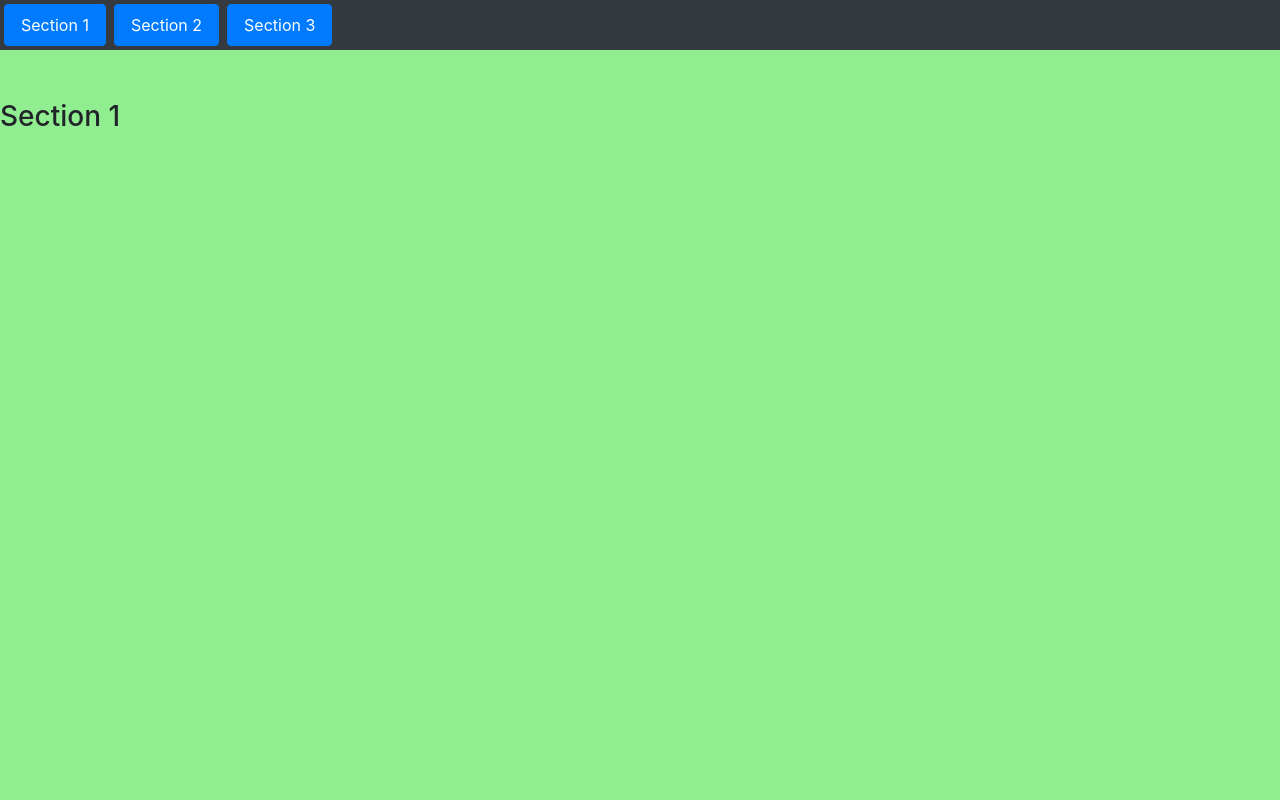
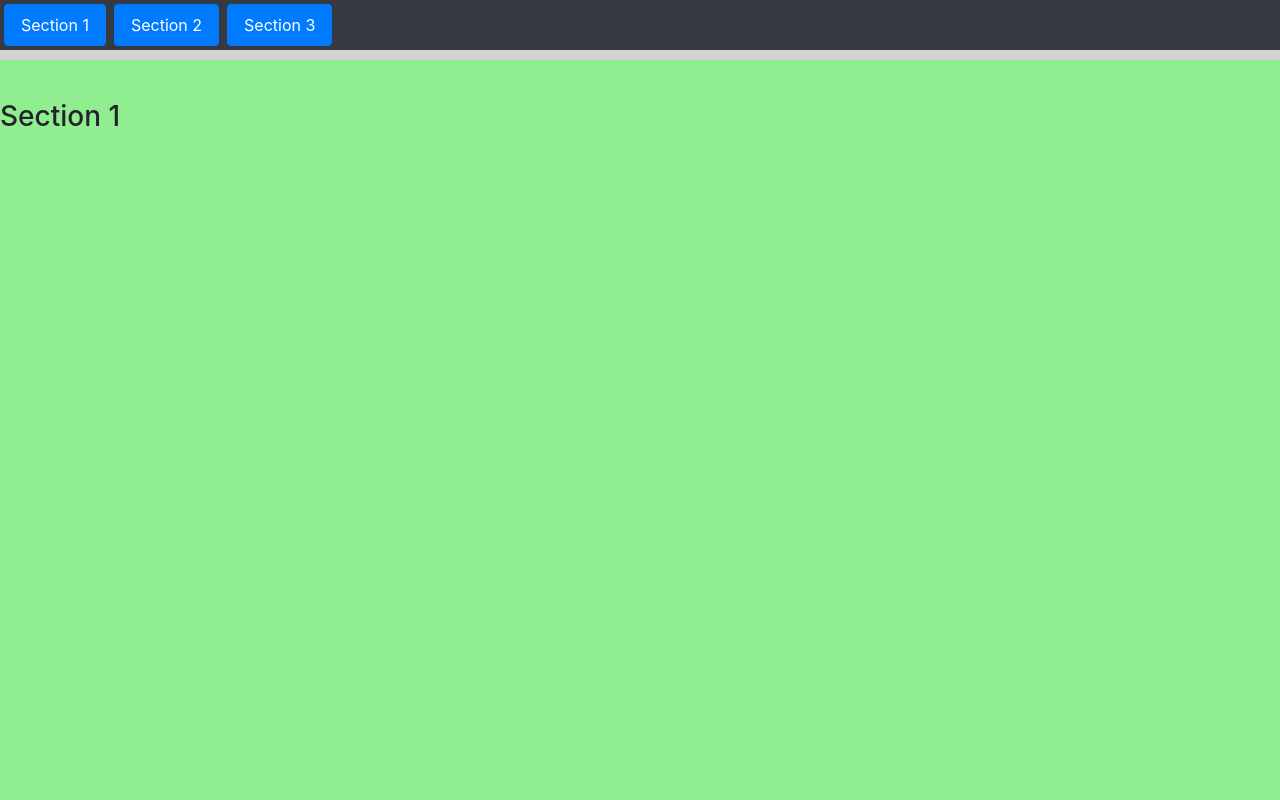
Before and after one commit to mppatterson84/scroll_progress, a plain HTML site: page index.html in a window 1280 px wide. Shown: the top 800 px of the page. Drawn offline with nearby package versions, Linux system fonts and the light colour scheme.

Commit message:
Add progress bar

```diff
--- a/css/style.css
+++ b/css/style.css
@@ -15,3 +15,22 @@ main section:nth-of-type(2){
 main section:nth-of-type(3){
     background-color: lightsalmon;
 }
+
+.progressBar{
+    position: fixed;
+    height: 10px;
+    width: 100%;
+    margin-top: 50px;
+    display: flex;
+    flex-direction: row;
+}
+.progressBar > div{
+    width: 5%;
+    height: inherit;
+}
+.gray{
+    background-color: lightgray;
+}
+.blue{
+    background-color: blue;
+}
--- a/index.html
+++ b/index.html
@@ -21,6 +21,29 @@
         <a class="nav-link btn btn-primary m-1" href="#section2">Section 2</a>
         <a class="nav-link btn btn-primary m-1" href="#section3">Section 3</a>
     </nav>
+
+    <div class="progressBar">
+        <div class="gray"></div>
+        <div class="gray"></div>
+        <div class="gray"></div>
+        <div class="gray"></div>
+        <div class="gray"></div>
+        <div class="gray"></div>
+        <div class="gray"></div>
+        <div class="gray"></div>
+        <div class="gray"></div>
+        <div class="gray"></div>
+        <div class="gray"></div>
+        <div class="gray"></div>
+        <div class="gray"></div>
+        <div class="gray"></div>
+        <div class="gray"></div>
+        <div class="gray"></div>
+        <div class="gray"></div>
+        <div class="gray"></div>
+        <div class="gray"></div>
+        <div class="gray"></div>
+    </div>
 
     <main>
         <section id="section1">
--- a/js/script.js
+++ b/js/script.js
@@ -1 +1,13 @@
-console.log("Hello, World!");
+const progress = document.querySelectorAll("div.progressBar div");
+
+progress.forEach( function (prog, index) {
+    window.addEventListener("scroll", function () {
+        if (window.pageYOffset > index * window.innerHeight / 10) {
+            progress[index].classList.remove("gray");
+            progress[index].classList.add("blue");
+        } else if (window.pageYOffset <= index * window.innerHeight /10) {
+            progress[index].classList.remove("blue");
+            progress[index].classList.add("gray");
+        }
+    });
+});
```
